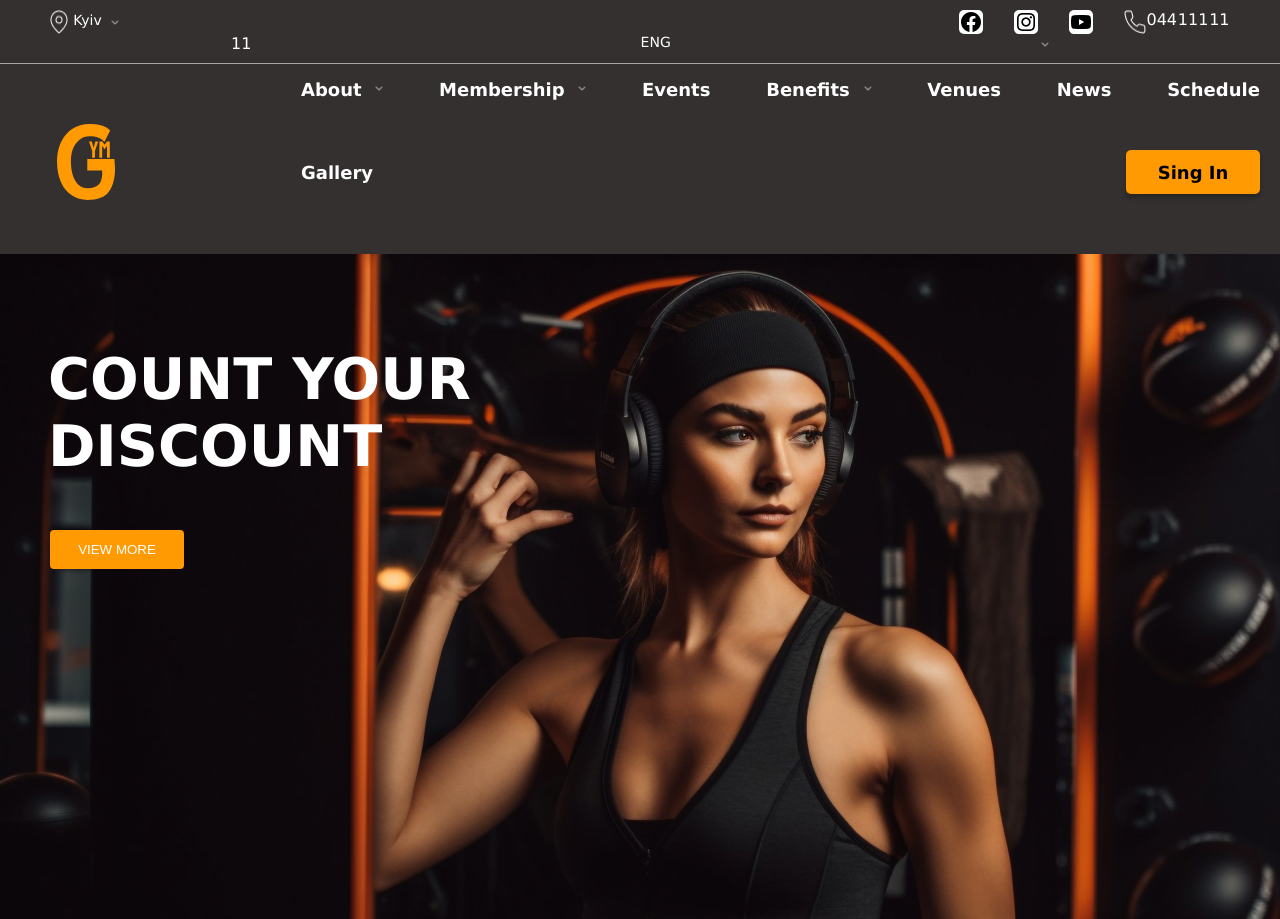
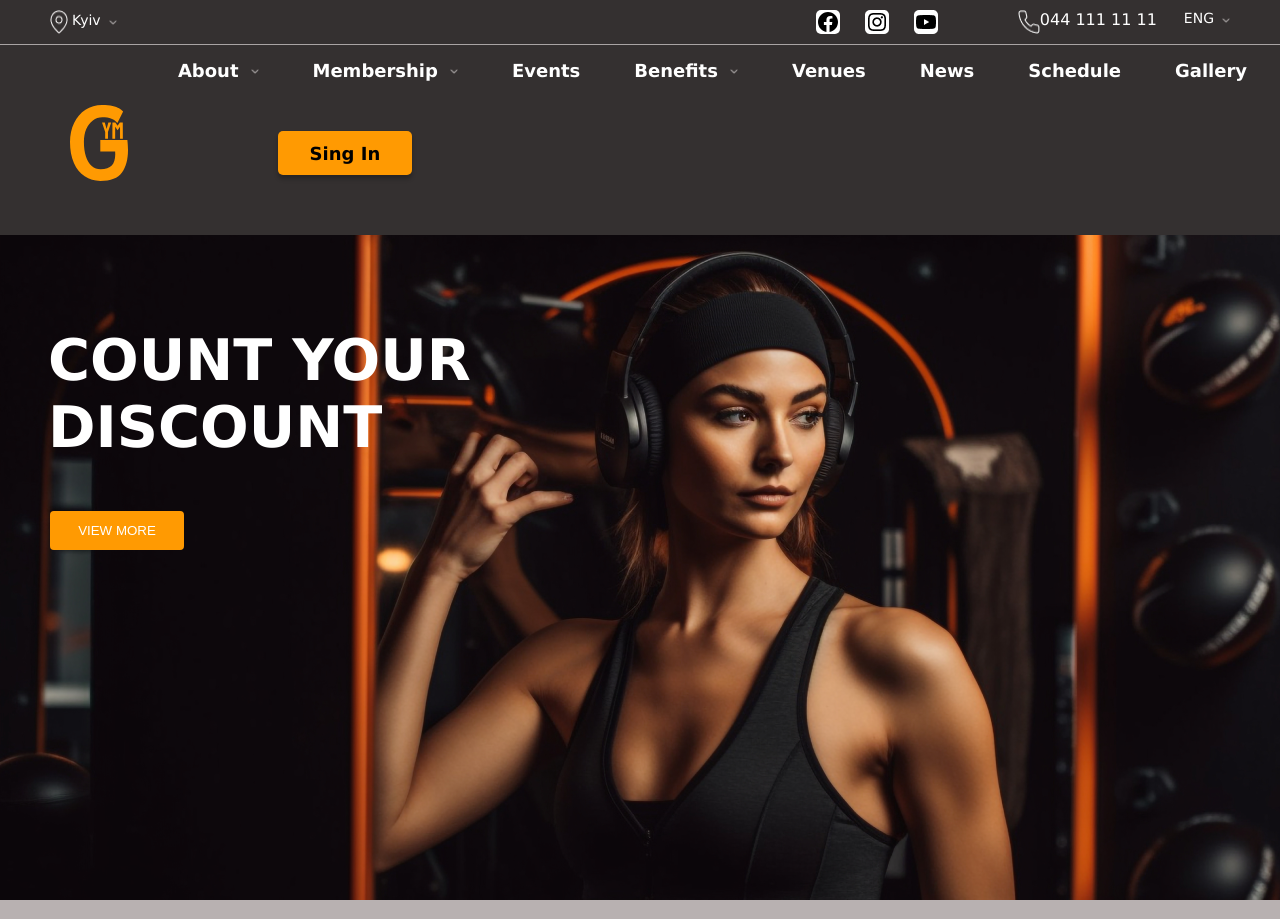
Before and after one commit to Karlson1979/site_sport, a plain HTML site: page index.html in a window 1280 px wide. Shown: the top 919 px of the page. Drawn offline with Linux system fonts and the light colour scheme.

Commit message:
section-header-adaptive

```diff
--- a/index.html
+++ b/index.html
@@ -15,17 +15,26 @@
             <img src="./img/location.png" alt="">
             <p class="taun">Kyiv</p>
             <img class="v" src="./img/V.png" alt="">
+
+        </div>
+
+
+
+
+
+
+
+
+        <div class="tel-block">
             <img class="face" src="./img/facebook.svg" alt="">
             <img class="inst" src="./img/instagram.png" alt="">
             <img class="youtube" src="./img/youtube.png" alt="">
             <img class="tel" src="./img/tel.png" alt="">
-            <p class="tel1">044</p>
-            <p class="tel2">111</p>
-            <p class="tel3">11</p>
-            <p class="tel4">11</p>
+            <p class="tel1">044 111 11 11</p>
             <p class="eng">ENG</p>
             <img class="v2" src="./img/V.png" alt="">
         </div>
+
     </section>
     <div class="line"></div>
     <section class="section-menu">
@@ -43,9 +52,9 @@
             <a href="#">News</a>
             <a href="#">Schedule</a>
             <a href="#">Gallery</a>
-          <div class="div-button">
-            <button class="sing">Sing In</button>
-</div>
+            <div class="div-button">
+                <button class="sing">Sing In</button>
+            </div>
         </div>
 
     </section>
--- a/style.css
+++ b/style.css
@@ -15,15 +15,21 @@ html {
 
     background: #343030;
     padding: 10px 50px;
-
+    display: flex;
+    flex-wrap: wrap;
+    justify-content:space-between;
 }
 
 .header {
     display: flex;
     flex-wrap: wrap;
-    justify-content: space-around;
+    /* justify-content: end; */
+
 }
+.face,.inst,.youtube{
+margin-left:25px;
 
+}
 .taun {
     margin-left: 4px;
     color: #FFF;
@@ -43,23 +49,13 @@ html {
     margin-top: 10px;
 }
 
-.face {
-    margin-left: 840px;
+
+.tel {
+    margin-left: 80px;
 }
 
-.inst,
-.youtube {
-    margin-left: 30px;
-}
-
-.tel {
-    margin-left: 30px;
-}
-
-.tel1,
-.tel2,
-.tel3,
-.tel4 {
+.tel1
+{
     color: #FFF;
 
     font-family: Verdana;
@@ -115,13 +111,31 @@ a {
     margin-left: 50px;
     display: inline-block;
 }
+.tel-block{
+    display: flex;
+}
+
+@media (max-width:620px){
+
+    /* .section-header{
+        display: block;
+    }; */
+    .header{
+      justify-content: center;
+
+    };
+    .face,.inst,.youtube{
+        margin-left:0px;
+
+        };
+    };
 
 .menu {
     margin-left: 136px;
     /* padding: 50px 0px 50px 0px ; */
     display: flex;
     flex-wrap: wrap;
-    justify-content: space-between;
+    justify-content:center;
     align-items: center;
 
 }
@@ -161,7 +175,7 @@ height: 42px; */
 
 .woman {
     background: url(./img/young-woman-exercising-with-headphones-in-gym-generated-by-ai\ 1.png), no-repeat, bottom center;
-    /* width: 1441px; */
+    width: 100%;
     height: 665px;
 }
 
@@ -198,7 +212,7 @@ h1 {
 .add {
     background: url(./img/add.jpg), no-repeat;
     width: 400px;
-    height: 540px;
+ height: 540px;
     flex-shrink: 0;
     border-radius: 30px;
 }
```
